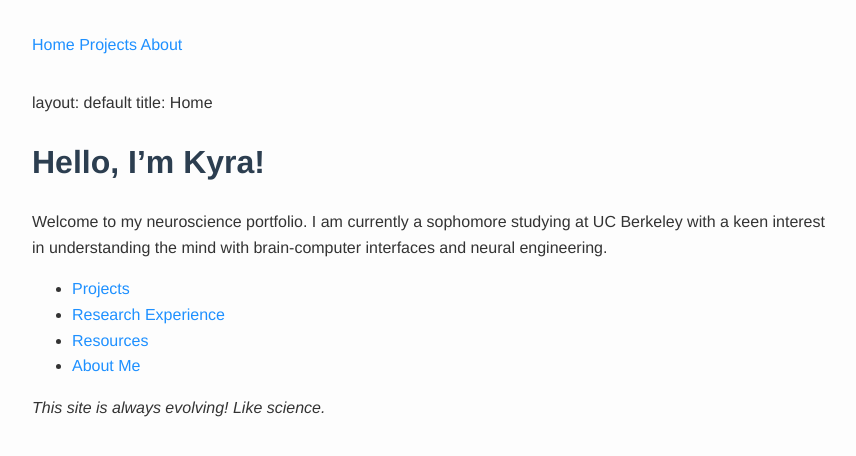
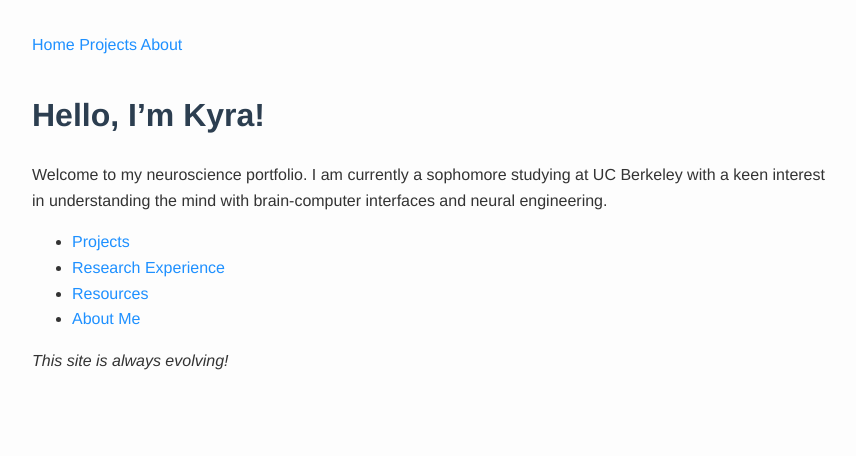
Before and after one commit to ktneuro/ktneuro, a Jekyll site: the page built from index.md, in a window 1280 px wide. Shown: the top 456 px of the page, without its empty margins (208-1064 px from the left). Built offline with Jekyll 4.4.1, drawn with Linux system fonts in a browser that asks for light colours; our own code applies the rules of GitHub Pages for plain Markdown files.

Commit message:
Update index.md

```diff
--- a/index.md
+++ b/index.md
@@ -1,5 +1,4 @@
-layout: default
-title: Home
+
 
 # Hello, I'm Kyra!
 
@@ -10,4 +9,4 @@ Welcome to my neuroscience portfolio. I am currently a sophomore studying at UC
 - [Resources](./resources.html)
 - [About Me](./about.html)
 
-*This site is always evolving! Like science.*
+*This site is always evolving!*
```
